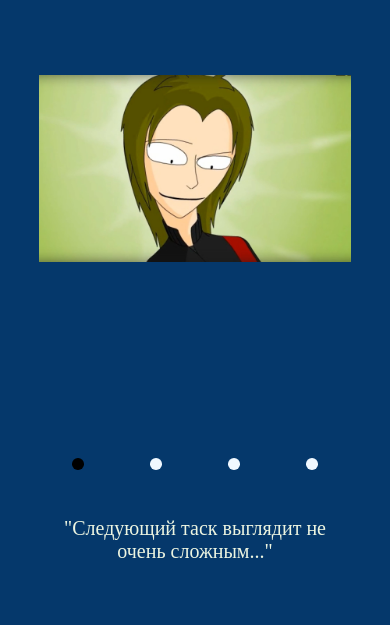
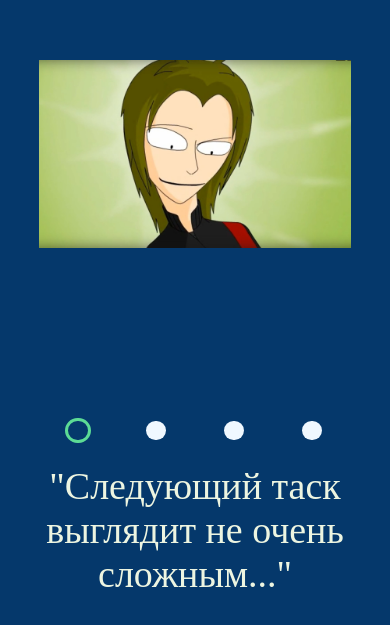
Before and after one commit to Color-zebra/cssMemSlider, a plain HTML site: page cssMemSlider/index.html in a window 390 px wide. Shown: the part 177-802 px from the top of the page. Drawn offline with Linux system fonts and the light colour scheme.

Commit message:
feat: add some style decoration Wed 05-11-2022 20:29:35

```diff
--- a/cssMemSlider/index.html
+++ b/cssMemSlider/index.html
@@ -30,10 +30,10 @@
 
 			<div class="wrapper_text">
 				<div class="text">
-					<div class="text__item">"Следующий таск выглядит не очень сложным..."</div>
-					<div class="text__item">"...да где уже этот баг?!..."</div>
-					<div class="text__item">"...спустя 4 часа поиска понял, что вместо === в условии поставил просто = ..."</div>
-					<div class="text__item">"...как дела с учебой?"</div>
+					<div class="text__item"><p>"Следующий таск выглядит не очень сложным..."</p></div>
+					<div class="text__item"><p>"...да где уже этот баг?!..."</p></div>
+					<div class="text__item"><p>"...спустя 4 часа поиска понял, что вместо === в условии поставил просто = ..."</p></div>
+					<div class="text__item"><p>"...как дела с учебой?"</p></div>
 				</div>
 			</div>
 		</div>
--- a/cssMemSlider/style.css
+++ b/cssMemSlider/style.css
@@ -3,7 +3,7 @@
 	padding: 0;
 }
 html {
-	font-size: 10px;
+	font-size: 1.5vh;
 	height: 100vh;
 	overflow: hidden;
 }
@@ -11,12 +11,12 @@ body {
 	background-color: #05386B;
 	height: 100vh;
 	color: #EDF5E1;
+	padding: 1vh 1vw;
 }
 .wrapper {
 	width: 80vw;
 	height: 80vh;
 	margin: 0 auto;
-	/* overflow: hidden; */
 }
 
 .mems {
@@ -43,18 +43,19 @@ body {
 }
 .mem {
 	width: 100%;
+	overflow: hidden;
 }
+
 .mem img{
 	max-width: 100%;
 	max-height: 100%;
-	object-fit: fill;
+	object-fit: cover;
 }
 
 .wrapper_text {
 	order: 2;
 	flex: 1 1 60%;
 	overflow: hidden;
-	/* background-color: #5CDB95; */
 }
 
 .text {
@@ -68,7 +69,9 @@ body {
 	display: flex;
 	justify-content: center;
 	align-items: center;
+	align-content: center;
 	text-align: center;
+	height: 12vh;
 }
 
 input {
@@ -86,7 +89,8 @@ input {
 	margin-left: 0;
 }
 #r1:checked + label > .navigation__item-picture {
-	background-color: black;
+	border: 1vw solid #5CDB95;
+	background-color: transparent;
 }
 
 
@@ -100,7 +104,8 @@ input {
 	margin-left: -100%;
 }
 #r2:checked + label > .navigation__item-picture {
-	background-color: black;
+	border: 1vw solid #5CDB95;
+	background-color: transparent;
 }
 
 
@@ -114,7 +119,8 @@ input {
 	margin-left: -200%;
 }
 #r3:checked + label > .navigation__item-picture {
-	background-color: black;
+	border: 1vw solid #5CDB95;
+	background-color: transparent;
 }
 
 
@@ -128,7 +134,8 @@ input {
 	margin-left: -300%
 }
 #r4:checked + label > .navigation__item-picture {
-	background-color: black;
+	border: 1vw solid #5CDB95;
+	background-color: transparent;
 }
 
 label {
@@ -137,12 +144,19 @@ label {
 	justify-content: center;
 	align-items: center;
 	cursor: pointer;
+	height: 9vw;
+	align-self: center;
 }
+label:hover > .navigation__item-picture{
+	background-color: #5CDB95;
+}
+
 .navigation__item-picture {
 	width: 3vw;
 	height: 3vw;
 	border-radius: 50%;
 	background-color: aliceblue;
+	transition: all .4s ease;
 }
 
 .navigation__item_1 {
@@ -172,11 +186,17 @@ label {
 		flex: 1 1 100%;
 	}
 	.text {
-		font-size: 2rem;
+		font-size: 3rem;
 	}
-
+	.text__item {
+		height: 18vh;
+	}
 	label {
 		flex: 1 1 25%;
-		height: 10%;
+		height: 12vw;
+	}
+	.navigation__item-picture {
+		width: 5vw;
+		height: 5vw;
 	}
 }
```
